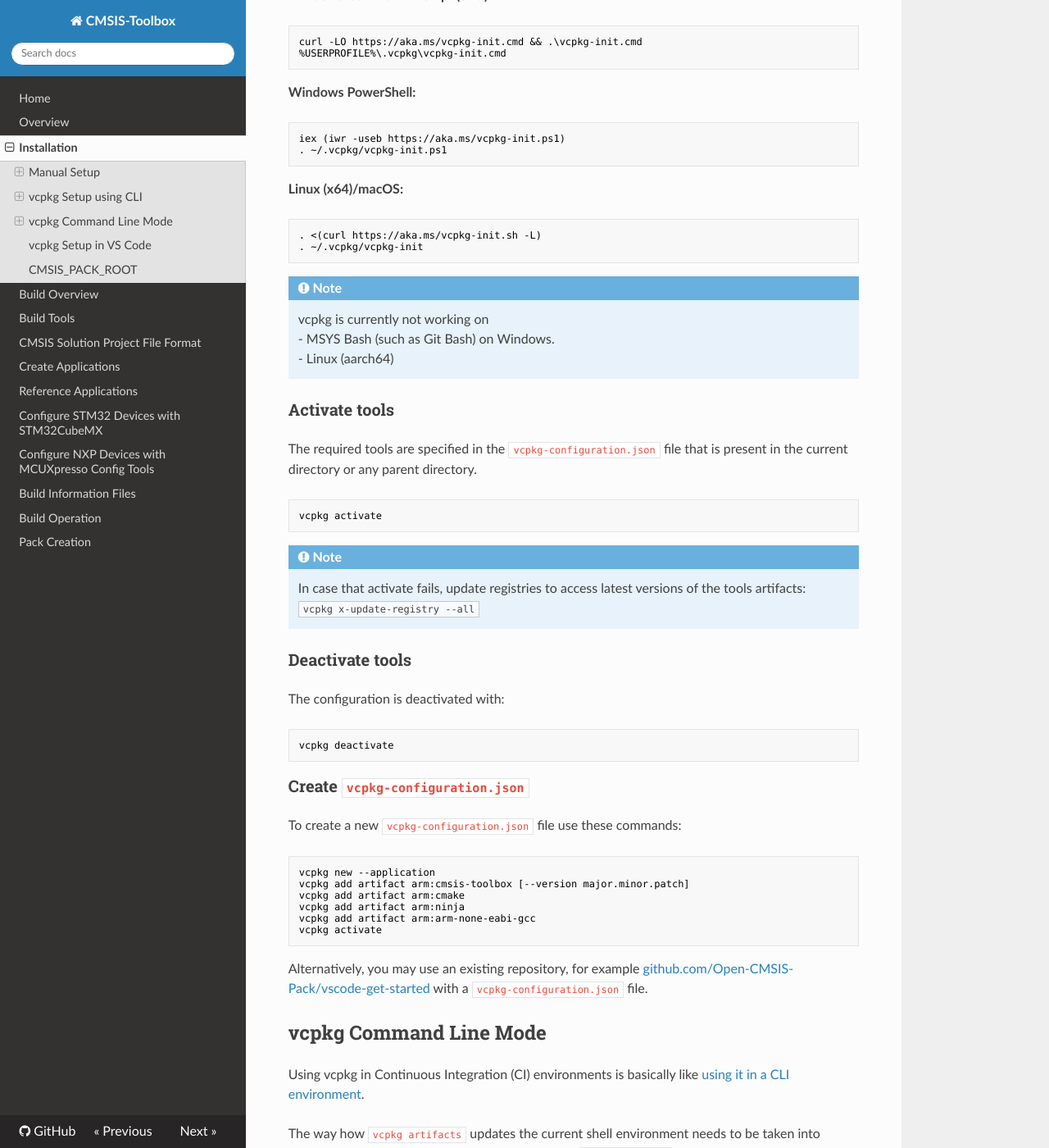
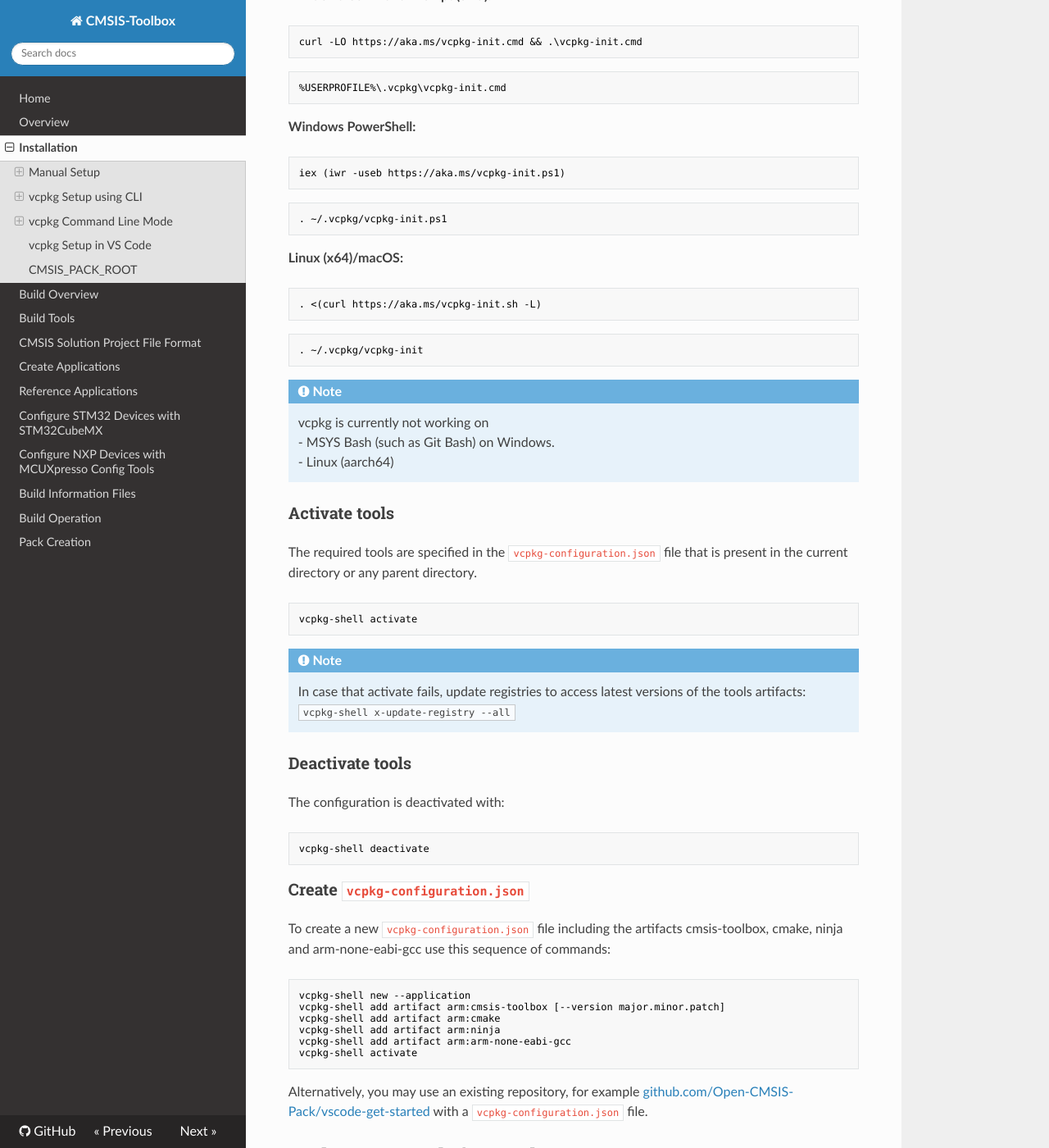
Before and after one commit to Open-CMSIS-Pack/cmsis-toolbox, an MkDocs documentation site: the page built from docs/installation.md, in a window 1280 px wide and 1400 px high, scrolled down 4784 px. Shown: the whole window at 82% size. Built offline with MkDocs 1.6.1, drawn with Linux system fonts in a browser that asks for light colours; nearby versions of some CDN libraries; some of the changed text lies outside the part shown.

Commit message:
replace vcpkg with vcpkg-shell

````diff
--- a/docs/installation.md
+++ b/docs/installation.md
@@ -176,6 +176,8 @@
 
 ```bat
 curl -LO https://aka.ms/vcpkg-init.cmd && .\vcpkg-init.cmd
+```
+```bat
 %USERPROFILE%\.vcpkg\vcpkg-init.cmd
 ```
 
@@ -183,6 +185,8 @@
 
 ```ps1
 iex (iwr -useb https://aka.ms/vcpkg-init.ps1)
+```
+```ps1
 . ~/.vcpkg/vcpkg-init.ps1
 ```
 
@@ -190,6 +194,8 @@
 
 ```sh
 . <(curl https://aka.ms/vcpkg-init.sh -L)
+```
+```sh
 . ~/.vcpkg/vcpkg-init
 ```
 
@@ -203,32 +209,32 @@
 The required tools are specified in the `vcpkg-configuration.json` file that is present in the current directory or any parent directory.
 
 ```txt
-vcpkg activate
+vcpkg-shell activate
 ```
 
 !!! Note
     In case that activate fails, update registries to access latest versions of the tools artifacts:
-    `vcpkg x-update-registry --all`
+    `vcpkg-shell x-update-registry --all`
 
 ### Deactivate tools
 
 The configuration is deactivated with:
 
 ```txt
-vcpkg deactivate
+vcpkg-shell deactivate
 ```
 
 ### Create `vcpkg-configuration.json`
 
-To create a new `vcpkg-configuration.json` file use these commands:
+To create a new `vcpkg-configuration.json` file including the artifacts cmsis-toolbox, cmake, ninja and arm-none-eabi-gcc use this sequence of commands:
 
 ```txt
-vcpkg new --application
-vcpkg add artifact arm:cmsis-toolbox [--version major.minor.patch]
-vcpkg add artifact arm:cmake
-vcpkg add artifact arm:ninja
-vcpkg add artifact arm:arm-none-eabi-gcc
-vcpkg activate
+vcpkg-shell new --application
+vcpkg-shell add artifact arm:cmsis-toolbox [--version major.minor.patch]
+vcpkg-shell add artifact arm:cmake
+vcpkg-shell add artifact arm:ninja
+vcpkg-shell add artifact arm:arm-none-eabi-gcc
+vcpkg-shell activate
 ```
 
 Alternatively, you may use an existing repository, for example [github.com/Open-CMSIS-Pack/vscode-get-started](
@@ -239,13 +245,13 @@
 Using vcpkg in Continuous Integration (CI) environments is basically like [using it in a CLI environment](#vcpkg-setup-using-cli).
 
 The way how `vcpkg artifacts` updates the current shell environment needs to be taken into account when creating CI
-pipelines. The command `vcpkg activate` updates the current environment variables by extending `PATH` and adding
+pipelines. The command `vcpkg-shell activate` updates the current environment variables by extending `PATH` and adding
 additional variables required by installed artifacts. These modifications are only visible in the current running
 shell and spawned subprocesses.
 
 This enables also manual usage on a local prompt, given a typical user runs subsequent commands from the same
 parent shell process. In contrast, typical CI systems such as GitHub Actions or Jenkins spawn a new sub-shell for each
-step of a pipeline. Hence, modifications made to the environment in one sub-shell by running the `vcpkg activate`
+step of a pipeline. Hence, modifications made to the environment in one sub-shell by running the `vcpkg-shell activate`
 command are not persisted into the subsequent steps.
 
 Another aspect to consider is about handling the local vcpkg cache (e.g., `~/.vcpkg`). Common practice on CI systems is
@@ -258,7 +264,7 @@
 exposed in `$GITHUB_PATH` and `$GITHUB_ENV`. Refer to the custom action provided in [github.com/ARM-software/cmsis-actions - Action: vcpkg](https://github.com/ARM-software/cmsis-actions) for more information.
 
 Preserving the runners, between runs `vcpkg cache` is achieved with an `actions/cache` step preceding the
-first `vcpkg activate` command. The above custom action uses this `actions/cache` step.
+first `vcpkg-shell activate` command. The above custom action uses this `actions/cache` step.
 
 ### Other CI Systems
 
@@ -269,7 +275,7 @@
 
 ```sh
 . ~/.vcpkg/vcpkg-init
-vcpkg activate
+vcpkg-shell activate
 ```
 
 ## vcpkg Setup in VS Code
````
